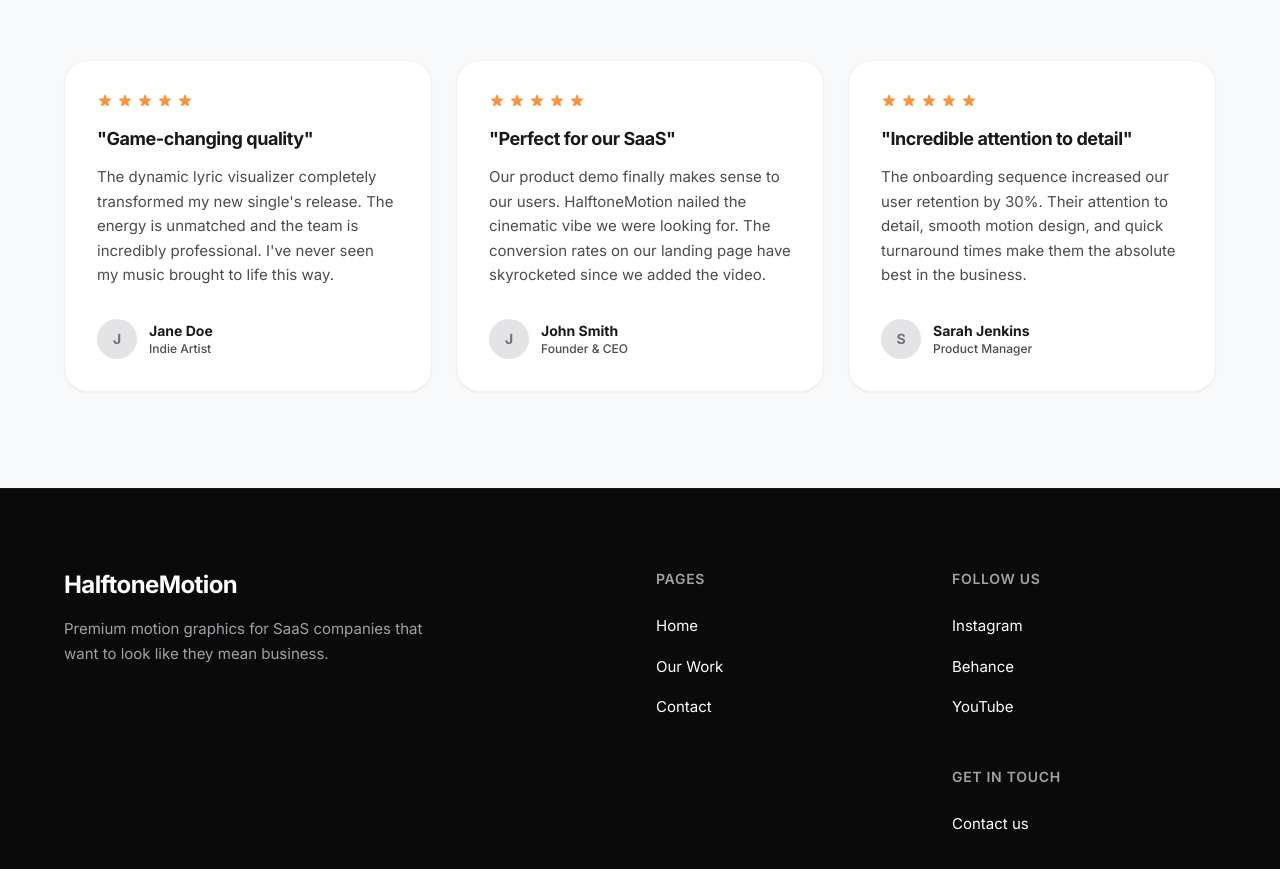
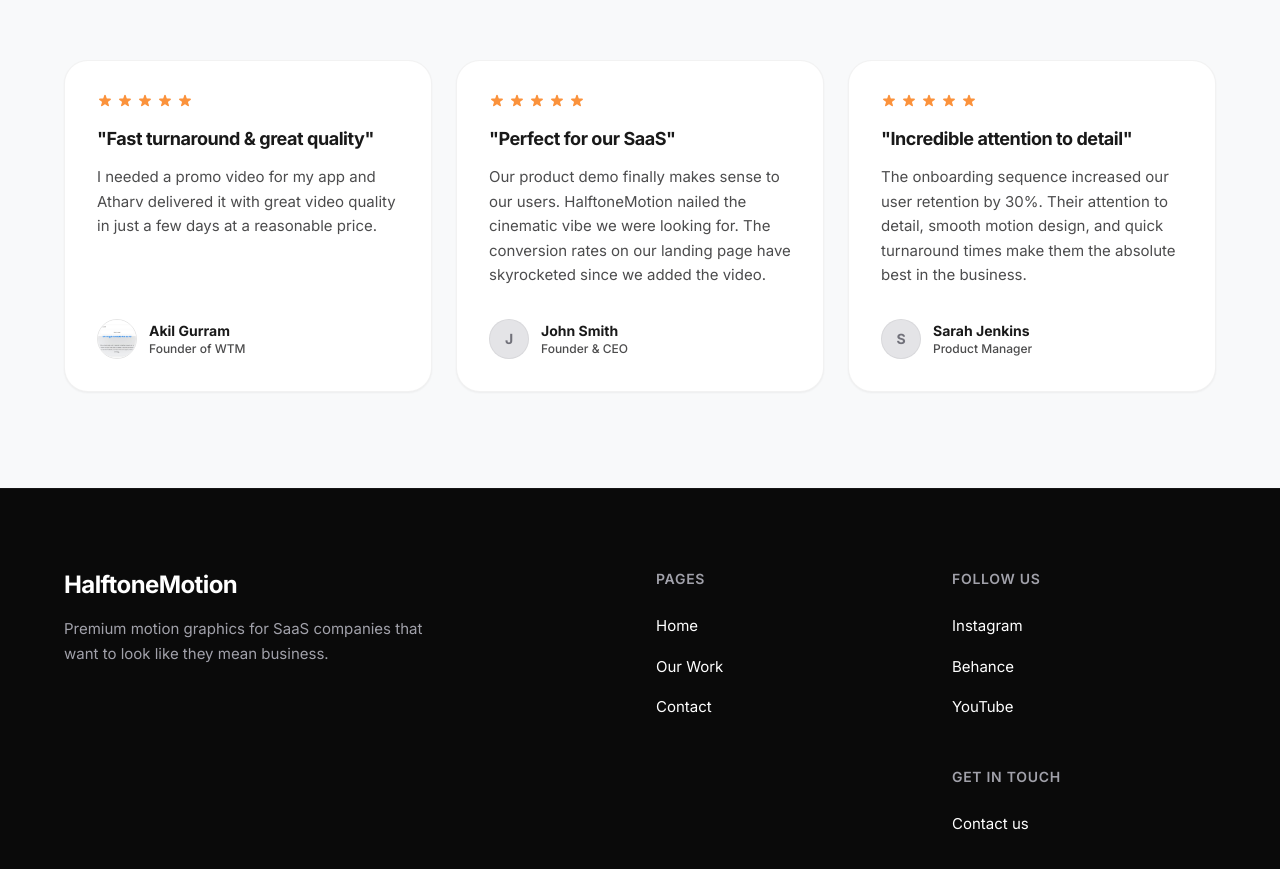
Before and after one commit to BerserkerOP/website, a Next.js app: page / in a window 1280 px wide. Shown: the part 1620-2489 px from the top of the page. Built offline with nearby package versions, Linux system fonts and the light colour scheme.

Commit message:
Update review with real feedback and add profile picture

```diff
--- a/components/ReviewsSection.tsx
+++ b/components/ReviewsSection.tsx
@@ -4,10 +4,11 @@ import { motion } from 'framer-motion';
 
 const reviews = [
   {
-    headline: "Game-changing quality",
-    text: "The dynamic lyric visualizer completely transformed my new single's release. The energy is unmatched and the team is incredibly professional. I've never seen my music brought to life this way.",
-    name: "Jane Doe",
-    role: "Indie Artist"
+    headline: "Fast turnaround & great quality",
+    text: "I needed a promo video for my app and Atharv delivered it with great video quality in just a few days at a reasonable price.",
+    name: "Akil Gurram",
+    role: "Founder of WTM",
+    image: "/reviews/akil.jpg"
   },
   {
     headline: "Perfect for our SaaS",
@@ -56,6 +57,7 @@ export default function ReviewsSection() {
             {/* Subtle Gradient Glow inside the card */}
             <div className="absolute top-0 right-0 -mr-16 -mt-16 w-32 h-32 rounded-full bg-apple-blue/10 blur-3xl group-hover:bg-apple-blue/20 transition-colors duration-500 pointer-events-none" />
 
+            <div className="relative z-10 flex-1 flex flex-col">
               <StarRating />
 
               <h3 className="text-lg font-bold text-apple-text mb-3 tracking-tight">"{review.headline}"</h3>
@@ -63,11 +65,18 @@ export default function ReviewsSection() {
               <p className="text-[15px] leading-relaxed text-apple-subtext mb-8 flex-1">
                 {review.text}
               </p>
+            </div>
 
-            <div className="flex items-center gap-3 mt-auto">
-              <div className="w-10 h-10 rounded-full bg-zinc-200 dark:bg-zinc-800 flex items-center justify-center text-zinc-500 font-bold text-sm shrink-0">
+            <div className="flex items-center gap-3 mt-auto relative z-10">
+              {review.image ? (
+                <div className="w-10 h-10 rounded-full shrink-0 overflow-hidden relative border border-black/10 dark:border-white/10">
+                  <img src={review.image} alt={review.name} className="w-full h-full object-cover" />
+                </div>
+              ) : (
+                <div className="w-10 h-10 rounded-full bg-zinc-200 dark:bg-zinc-800 flex items-center justify-center text-zinc-500 font-bold text-sm shrink-0 border border-black/5 dark:border-white/5">
                   {review.name.charAt(0)}
                 </div>
+              )}
               <div className="flex flex-col">
                 <span className="text-sm font-bold text-apple-text">{review.name}</span>
                 <span className="text-xs text-apple-subtext font-medium">{review.role}</span>
```
Also changed, not shown: public/reviews/akil.jpg (added). Lines whose indentation alone changed are shown as unchanged.
